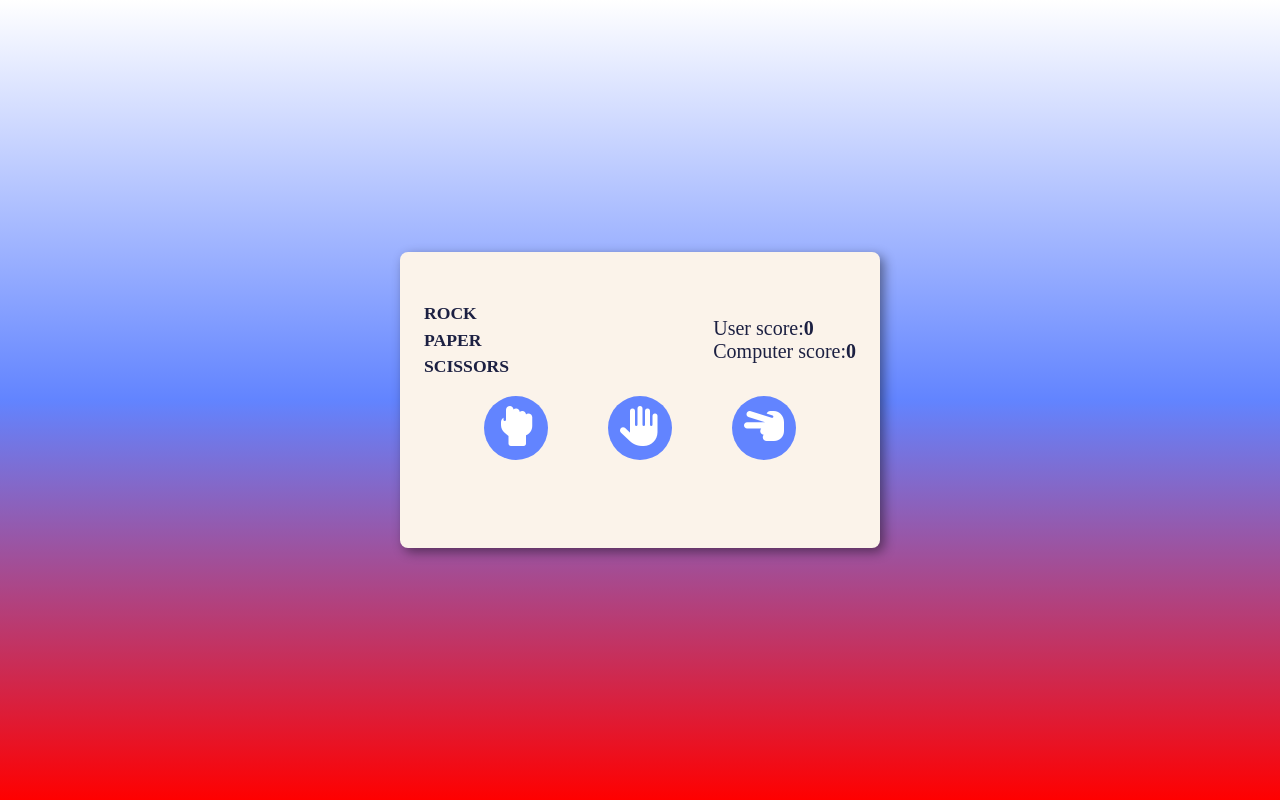
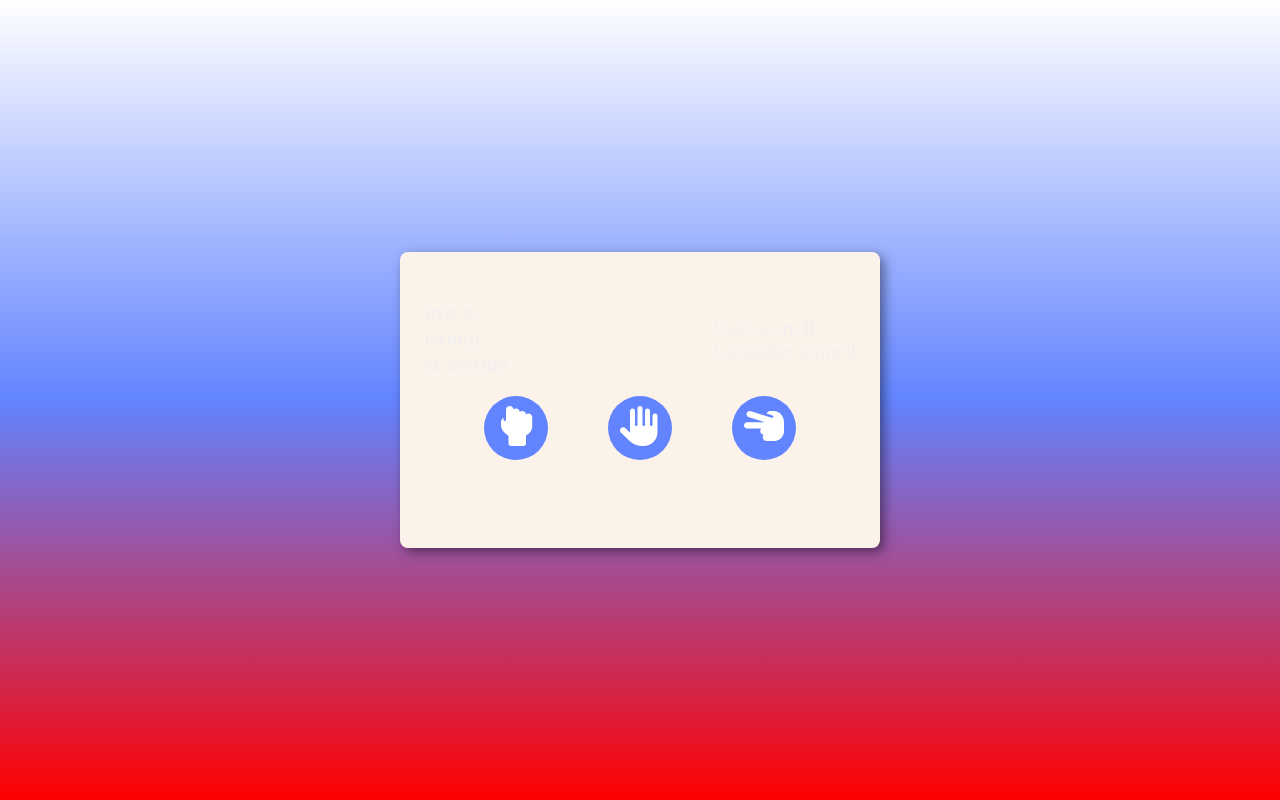
Before and after one commit to Nagarjunatr/Rock-Paper-Scissor, a plain HTML site: page index.html in a window 1280 px wide. Drawn offline with Linux system fonts and the light colour scheme; a web font is replaced by a local one.

Commit message:
Update style.css

```diff
--- a/style.css
+++ b/style.css
@@ -15,7 +15,7 @@ html{
     font-size: 16px;
 }
 body{
-    color: #1c2042;
+    color: #f3efef;
     background-color: var(--clr-primary) ;
  background-image: linear-gradient(180deg, #FFFFFF 0%, var(--clr-primary) 50%, var(--clr-secondary) 100%);
  height: 100vh;
```
